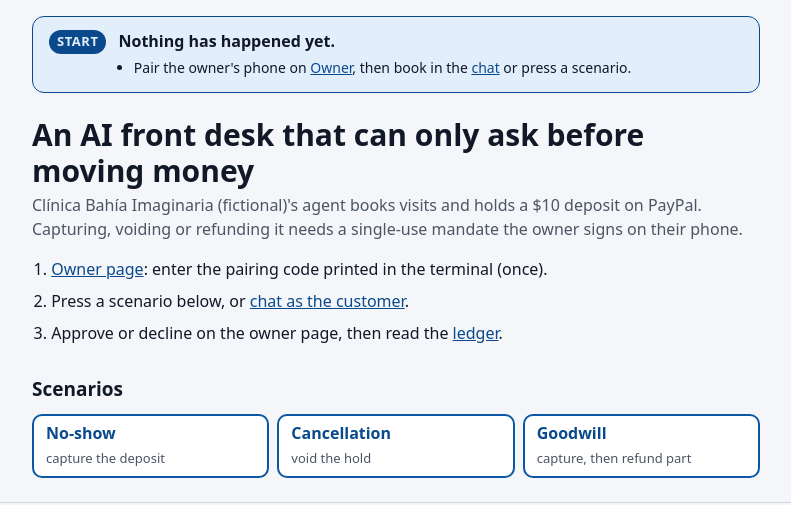
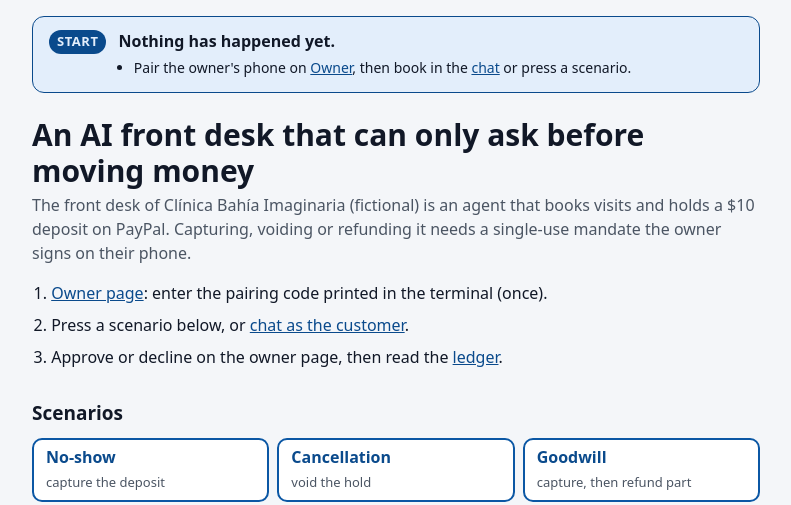
Before and after one commit to cleveria-ai/ask-first-pay, a FastAPI app: page / in a window 1280 px wide. Shown: the part 53-558 px from the top of the page, without its empty margins (244-1035 px from the left). Run offline with FastAPI, Linux system fonts and the light colour scheme.

Commit message:
N10: README documents ASK_FIRST_BUSINESS/ASK_FIRST_CURRENCY and the Spanish line; index names the fictional business
Co-Authored-By: Claude Opus 5.5 <noreply@anthropic.com>
Claude-Session: https://claude.ai/code/session_01T6xRaSJebW8nyHNv8RRcMz

```diff
--- a/src/ask_first_pay/demo/templates/index.html
+++ b/src/ask_first_pay/demo/templates/index.html
@@ -3,7 +3,7 @@
 {% block main %}
 <div class="page-head">
   <h1>An AI front desk that can only ask before moving money</h1>
-  <p>{{ business }}'s agent books visits and holds a $10 deposit on PayPal. Capturing, voiding or
+  <p>The front desk of {{ business }} is an agent that books visits and holds a $10 deposit on PayPal. Capturing, voiding or
   refunding it needs a single-use mandate the owner signs on their phone.</p>
 </div>
 <ol class="steps">
```
Also changed, not shown: README.md.
